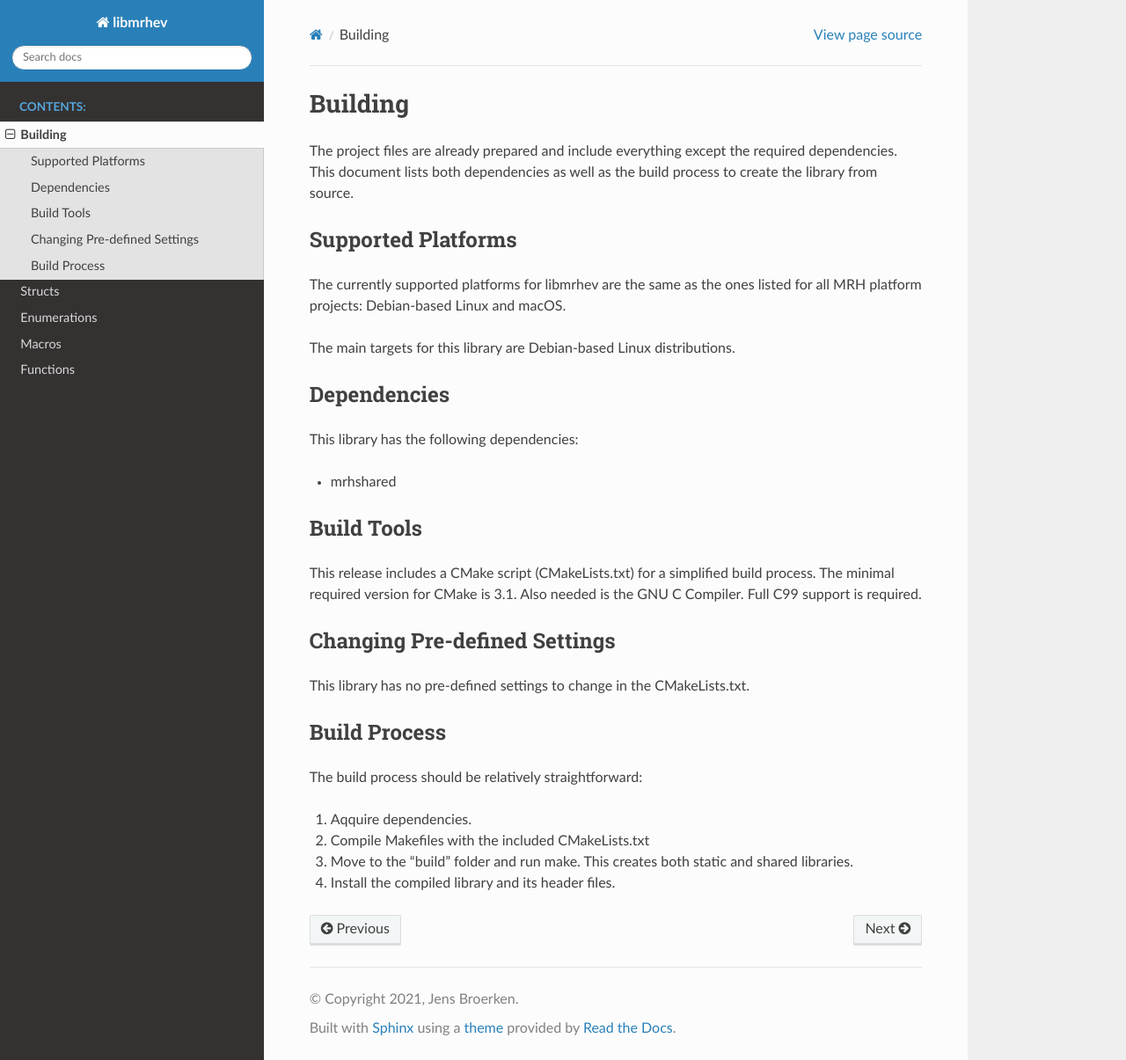
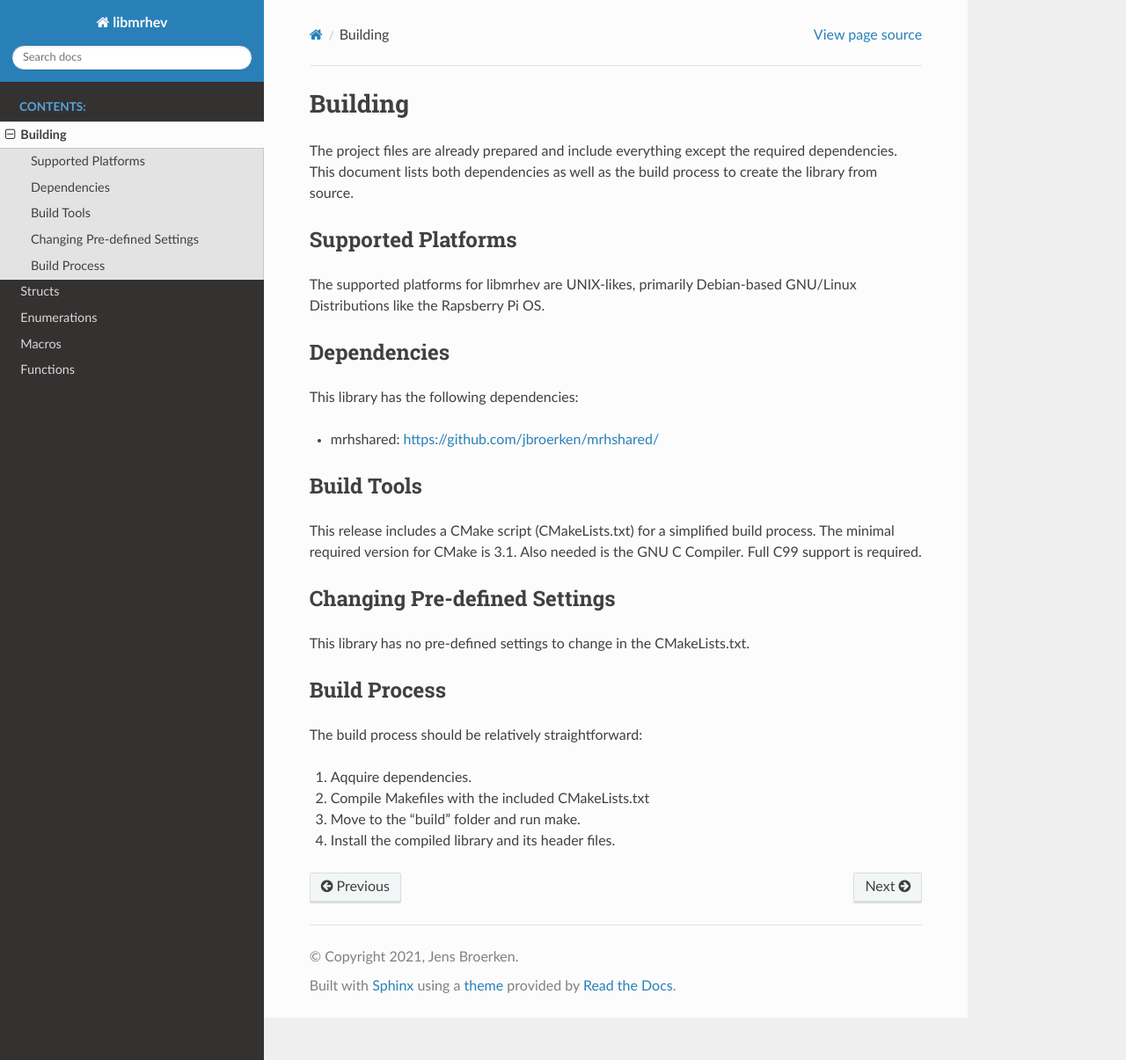
Before and after one commit to jbroerken/libmrhev, a Sphinx documentation site: the page built from doc/source/Building/Building.rst, in a window 1280 px wide and 1205 px high. Shown: the whole window at 88% size. Built offline with Sphinx 7.4.7 and the Read the Docs theme 2.0.0, drawn with Linux system fonts in a browser that asks for light colours.

Commit message:
Update documentation
- Add links to required dependencies.
- Correct build process information.

```diff
--- a/doc/source/Building/Building.rst
+++ b/doc/source/Building/Building.rst
@@ -7,16 +7,14 @@ build process to create the library from source.
 
 Supported Platforms
 -------------------
-The currently supported platforms for libmrhev are the same as the ones listed
-for all MRH platform projects: Debian-based Linux and macOS.
-
-The main targets for this library are Debian-based Linux distributions.
+The supported platforms for libmrhev are UNIX-likes, primarily
+Debian-based GNU/Linux Distributions like the Rapsberry Pi OS.
 
 Dependencies
 ------------
 This library has the following dependencies:
 
-* mrhshared
+* mrhshared: https://github.com/jbroerken/mrhshared/
 
 Build Tools
 -----------
@@ -34,6 +32,5 @@ The build process should be relatively straightforward:
 
 1. Aqquire dependencies.
 2. Compile Makefiles with the included CMakeLists.txt
-3. Move to the "build" folder and run make. This creates both static and
-   shared libraries.
+3. Move to the "build" folder and run make.
 4. Install the compiled library and its header files.
```
